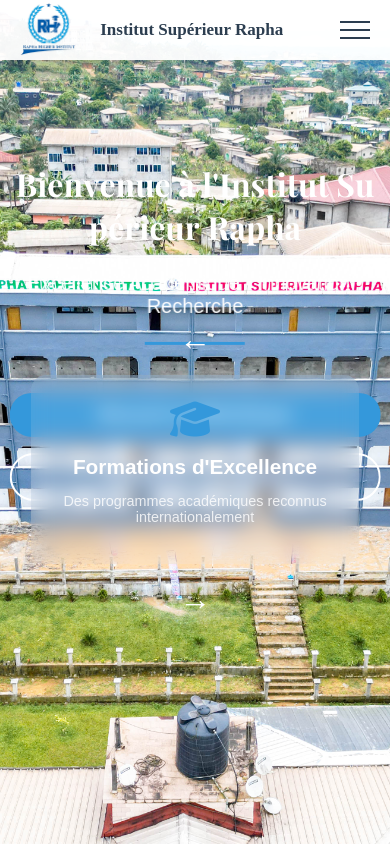
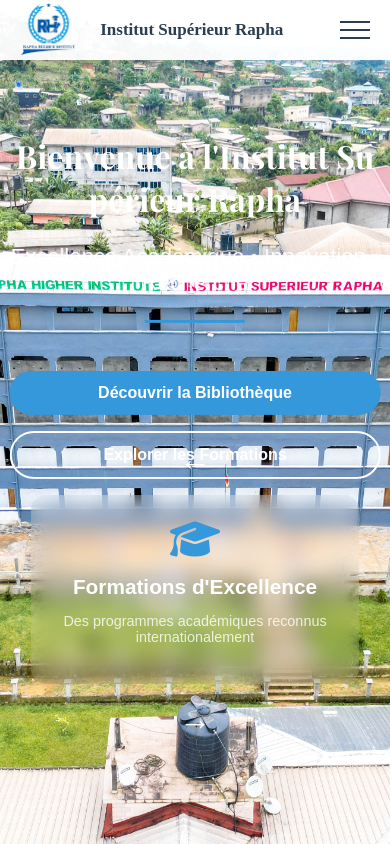
Before and after one commit to djufomene/raphainstitut, a React (Vite) app: page / in a window 390 px wide. Built offline with nearby package versions, Linux system fonts and the light colour scheme.

Commit message:
correction responsive mobile sur le style Accueil

```diff
--- a/src/styles/Accueil.scss
+++ b/src/styles/Accueil.scss
@@ -1736,11 +1736,11 @@
 
   .main-title {
     font-size: 2rem;
-    margin-top: -80px;
+    margin-top: -130px;
   }
 
   .subtitle{
-    font-size: 20px;
+    font-size: 22px;
   }
 
   .cta-buttons {
@@ -1752,7 +1752,7 @@
   .info-section {
     flex-direction: column;
     gap: 1rem;
-    margin-top: 380px;
+    margin-top: 500px;
   }
 
   .campus-visit .right-content iframe {
```
